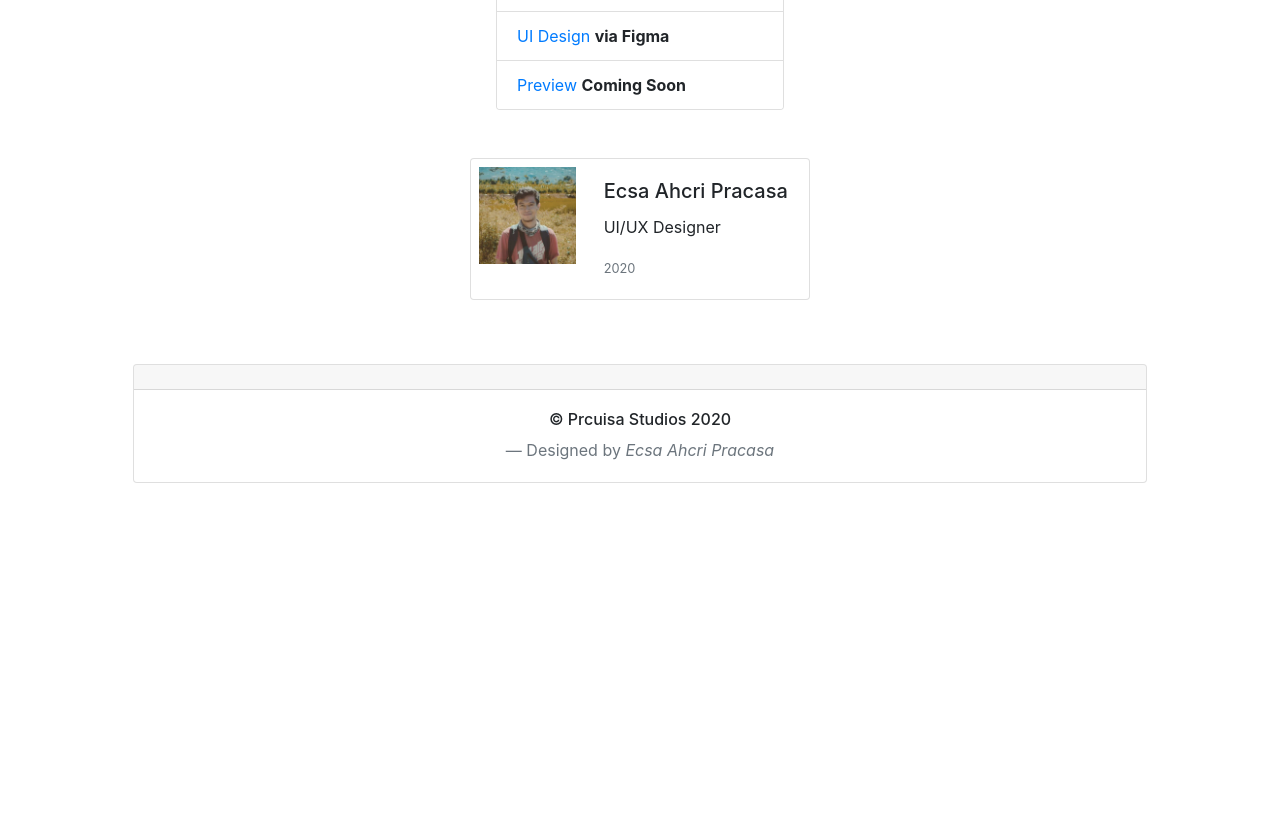
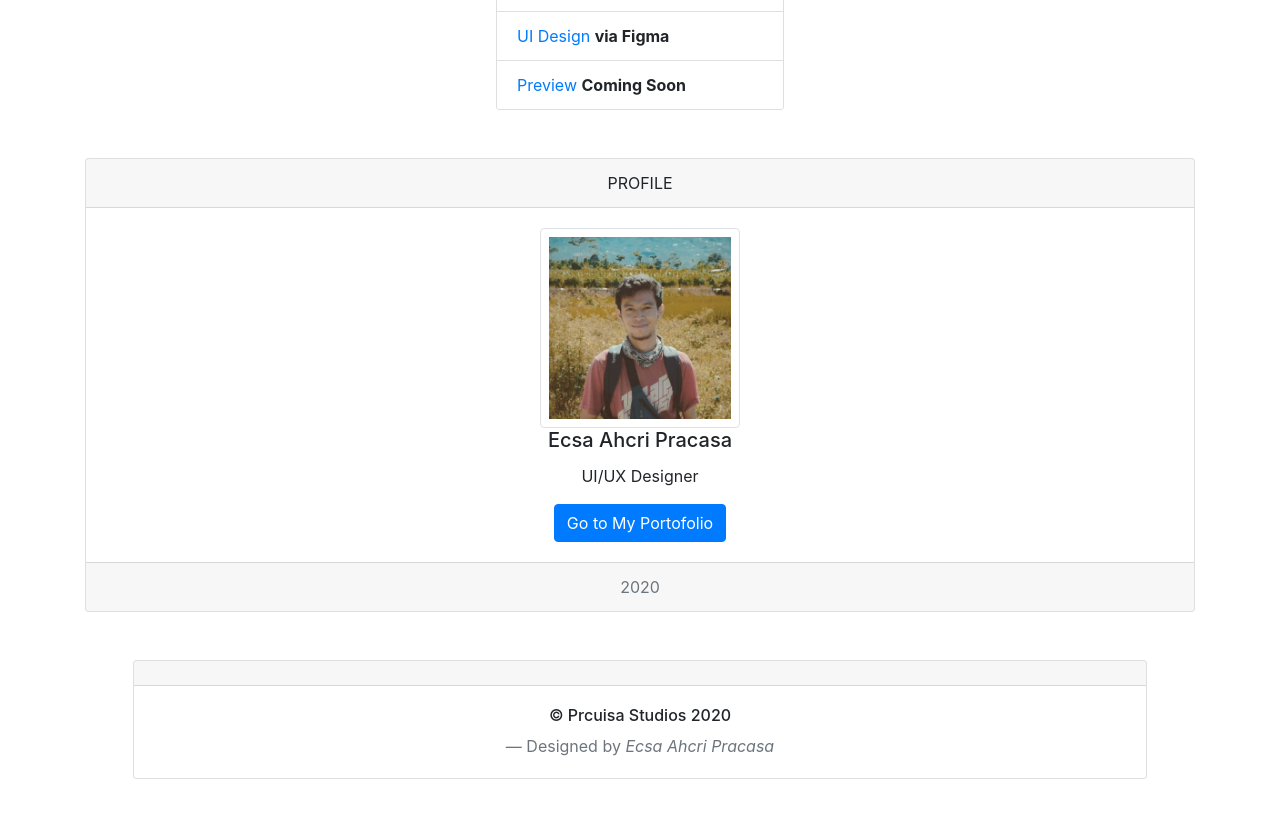
Before and after one commit to prcuisa/prcuisa.github.io, a plain HTML site: page index.html in a window 1280 px wide. Shown: the part 1770-2585 px from the top of the page. Before the commit the page ends 2301 px from the top, so only its background shows below. Drawn offline with nearby package versions, Linux system fonts and the light colour scheme.

Commit message:
update project

```diff
--- a/index.html
+++ b/index.html
@@ -189,30 +189,19 @@
             </div>
         </div>
 
-        <div class="container ">
-            <div class="row ">
-                <div class="col-sm ">
 
-                </div>
-                <div class="col-sm ">
-                    <div class="card mb-3 mt-5 " style="max-width: 540px; ">
-                        <div class="row no-gutters ">
-                            <div class="col-md-4 ">
-                                <img src="/img/profile.jpg " class="card-img img-fluid p-2 " alt="... ">
-                            </div>
-                            <div class="col-md-8 ">
-                                <div class="card-body ">
-                                    <h5 class="card-title ">Ecsa Ahcri Pracasa</h5>
-                                    <p class="card-text ">UI/UX Designer</p>
-                                    <p class="card-text "><small class="text-muted ">2020</small></p>
-                                </div>
-                            </div>
-                        </div>
-                    </div>
-                </div>
-                <div class="col-sm ">
-
-                </div>
+        <div class="card text-center mt-5">
+            <div class="card-header">
+                PROFILE
+            </div>
+            <div class="card-body">
+                <img src="/img/profile.jpg " class="rounded img-thumbnail card-img img-fluid p-2 " style="max-width: 200px;">
+                <h5 class="card-title">Ecsa Ahcri Pracasa</h5>
+                <p class="card-text">UI/UX Designer</p>
+                <a href="https://www.prcuisa.com/project/" class="btn btn-primary">Go to My Portofolio</a>
+            </div>
+            <div class="card-footer text-muted">
+                2020
             </div>
         </div>
 
```
